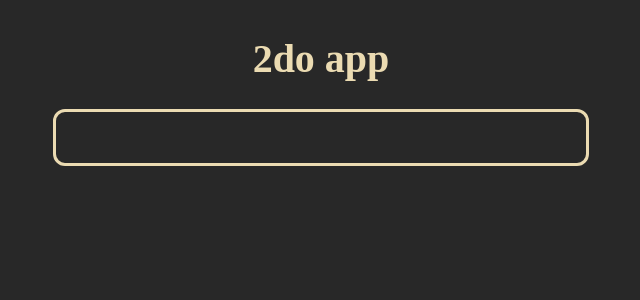
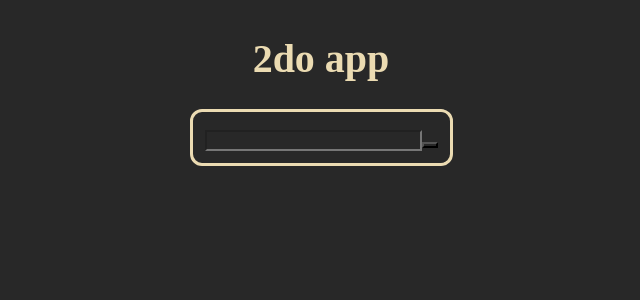
Before and after one commit to ritchielrez/2do-app, a React (Vite) app in the folder 2do-gui/: page / in a window 1280 px wide. Shown: the top 300 px of the page, without its empty margins (319-959 px from the left). Built offline with nearby package versions, Linux system fonts and the light colour scheme; a web font is replaced by a local one.

Commit message:
feat(App): add search bar and button

```diff
--- a/2do-gui/src/App.tsx
+++ b/2do-gui/src/App.tsx
@@ -1,11 +1,11 @@
 import TodoList from "./TodoList.tsx";
-import SearchBar from "./SearchBar.tsx";
+import Search from "./Search.tsx";
 
 export default function App() {
   return (
     <>
       <h1 style={{fontSize: '2.5em'}}>2do app</h1>
-      <SearchBar></SearchBar>
+      <Search></Search>
       <TodoList></TodoList>
     </>
   );
--- a/2do-gui/src/SearchBar.tsx
+++ b/2do-gui/src/Search.tsx
@@ -1,4 +1,4 @@
-export default function Searchbar() {
+export default function Search() {
     const SearchBarStyle = {
         border: 'medium solid',
         borderRadius: '0.5em',
@@ -8,6 +8,9 @@ export default function Searchbar() {
     };
 
     return (
-        <input style={SearchBarStyle} type="text" size={36}/>
+        <div id="search">
+            <input type="text" size={24}/>
+            <button></button>
+        </div>
     );
 }
--- a/2do-gui/src/index.css
+++ b/2do-gui/src/index.css
@@ -18,3 +18,12 @@ body {
     display: grid;
     place-items: center;
 }
+
+#search {
+    place-items: horizontal;
+    border: medium solid;
+    border-radius: 0.5em;
+    padding: 0.5em;
+    font-family: Excalifont;
+    font-size: 1.5em;
+}
```
